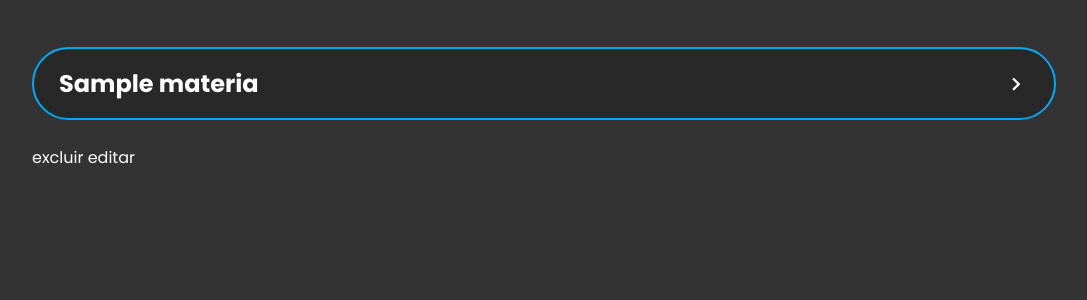
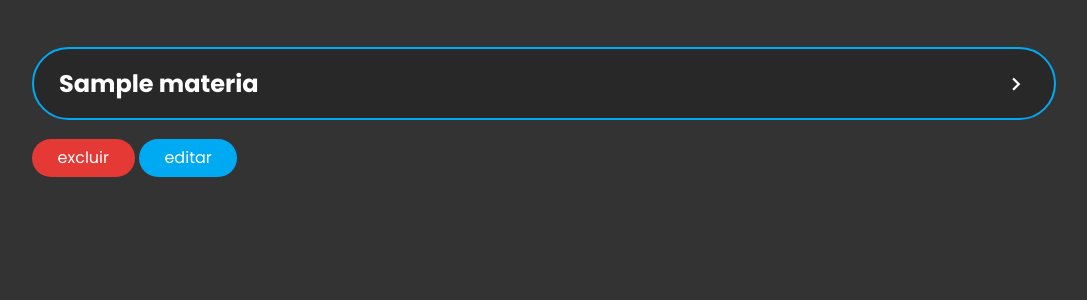
Before and after one commit to 07jaozin/escolar_Jessica, a Flask app: template projeto/templates/material.html in a window 1280 px wide. Shown: the part 55-355 px from the top of the page, without its empty margins (96-1183 px from the left). Run offline with Flask 2, Linux system fonts and the light colour scheme; the template is opened without the code that fills it: values that come from a table or form of the project are taken from there, others are empty; the visitor is signed in with stand-in values (Sample User, id 1); tables that the repository leaves empty hold one stand-in row (values such as "Sample post"); grey boxes marked "Sample" are stand-in pictures; some web fonts are replaced.

Commit message:
teste 18

```diff
--- a/projeto/static/style.css
+++ b/projeto/static/style.css
@@ -306,6 +306,22 @@ body{
     margin-bottom: 30px;
     color: #fff;
 }
+.btn_modificador{
+  display: inline-flexbox;
+  padding: .45rem 1.6rem;
+  border-radius: 4rem;
+  cursor: pointer;
+  transition: background  .3s;
+  border: none;
+  outline: none;
+  color: #fff;
+}
+#editar{
+    background-color: #00aaf3;
+}
+#excluir{
+    background-color: #e53935;
+}
 
 
 
--- a/projeto/templates/material.html
+++ b/projeto/templates/material.html
@@ -54,8 +54,8 @@
              </section>
              <br>
              {% if session['adm'] %}
-                <a href="/excluir/{{ materia.id }}">excluir</a>
-                <a href="/formEdit/{{ materia.id }}">editar</a>
+                <a id="excluir" class="btn_modificador" href="/excluir/{{ materia.id }}">excluir</a>
+                <a id="editar" class="btn_modificador" href="/formEdit/{{ materia.id }}">editar</a>
             {% endif %}
 
 
```
